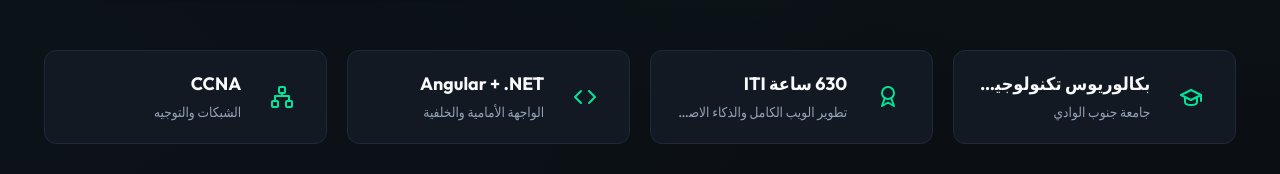
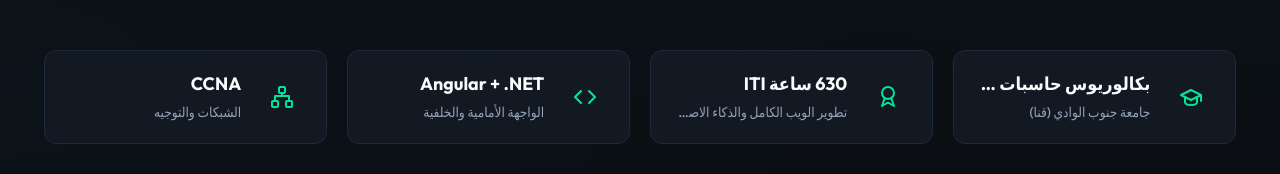
Before and after one commit to khaledeng/portofino, an Angular app: page / in a window 1280 px wide. Shown: the part 563-737 px from the top of the page. Built offline with nearby package versions, Linux system fonts and the light colour scheme.

Commit message:
fix: update degree title to بكالوريوس حاسبات و معلومات across highlights, about, and education sections

```diff
--- a/src/app/data/portfolio.data.ts
+++ b/src/app/data/portfolio.data.ts
@@ -406,8 +406,8 @@
     {
       id: 'h-degree',
       icon: 'graduation-cap',
-      title: 'بكالوريوس تكنولوجيا المعلومات',
-      subtitle: 'جامعة جنوب الوادي',
+      title: 'بكالوريوس حاسبات و معلومات',
+      subtitle: 'جامعة جنوب الوادي (قنا)',
       description: 'كلية الحاسبات والمعلومات (2021 – 2025) | شبكات 1 و 2 | مشروع التخرج: امتياز مرتفع A+'
     },
     {
@@ -435,7 +435,7 @@
   about: {
     title: 'نبذة عني',
     paragraphs: [
-      'خريج بكالوريوس تكنولوجيا المعلومات من كلية الحاسبات والمعلومات بجامعة جنوب الوادي، بأساس تقني متين يشمل الشبكات وقواعد البيانات وتطوير تطبيقات الويب المتكاملة.',
+      'خريج كلية حاسبات و معلومات جامعة جنوب الوادي (قنا)، بأساس تقني متين يشمل الشبكات وقواعد البيانات وتطوير تطبيقات الويب المتكاملة.',
       'أتممت مسار معهد تكنولوجيا المعلومات (ITI) المكثف لمدة 630 ساعة في تطوير الويب والذكاء الاصطناعي التوليدي باستخدام .NET، واكتسبت خبرة عملية قوية في Angular و TypeScript و ASP.NET Core وقواعد بيانات SQL Server و MySQL.',
       'شغوف ببناء تطبيقات ويب فعالة وقابلة للتوسع والتطوير المستمر لمهاراتي في أحدث التقنيات.'
     ],
@@ -638,8 +638,8 @@
     title: 'التعليم والشهادات',
     degrees: [
       {
-        degree: 'بكالوريوس تكنولوجيا المعلومات (B.Sc. IT)',
-        institution: 'كلية الحاسبات والمعلومات – جامعة جنوب الوادي',
+        degree: 'بكالوريوس حاسبات و معلومات',
+        institution: 'كلية الحاسبات والمعلومات – جامعة جنوب الوادي (قنا)',
         period: '2021 – 2025',
         department: 'قسم تكنولوجيا المعلومات، قنا، مصر',
         graduationProject: {
```
